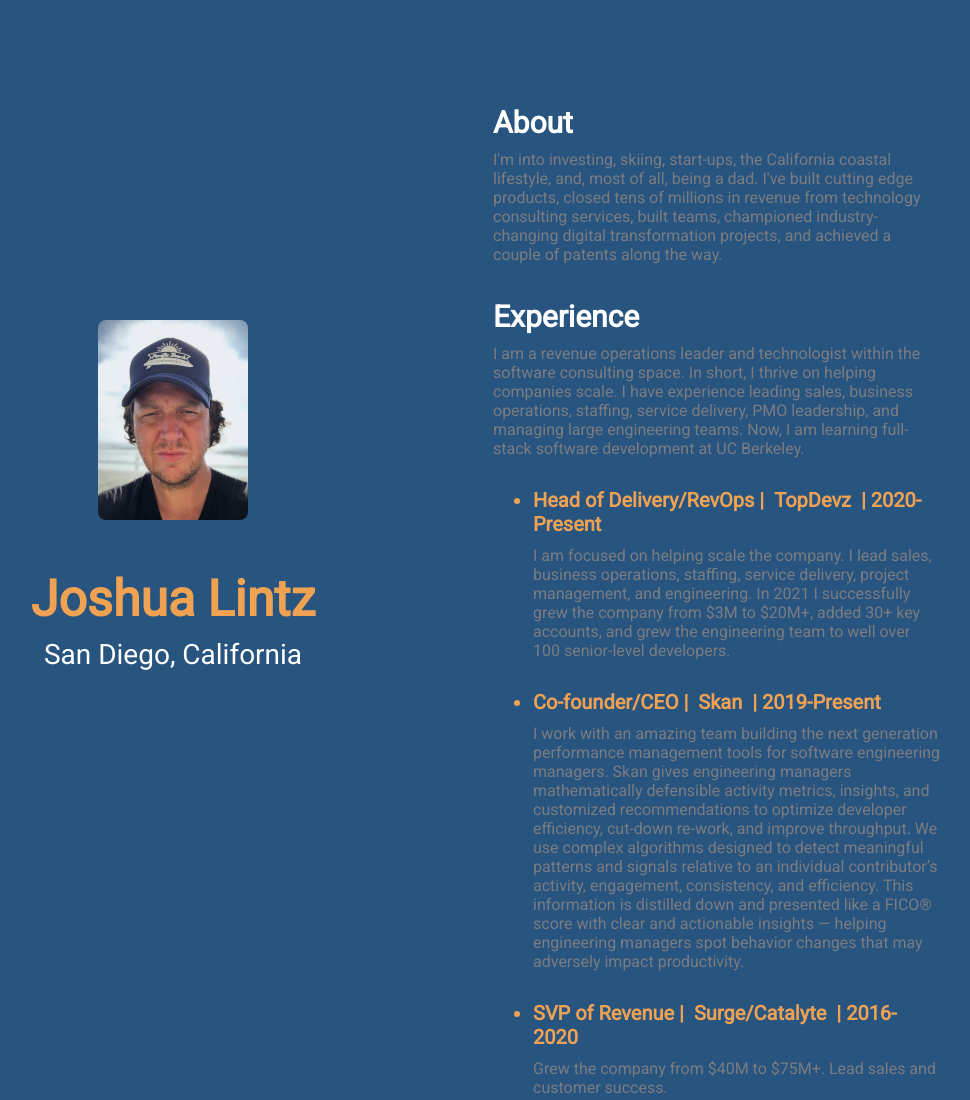
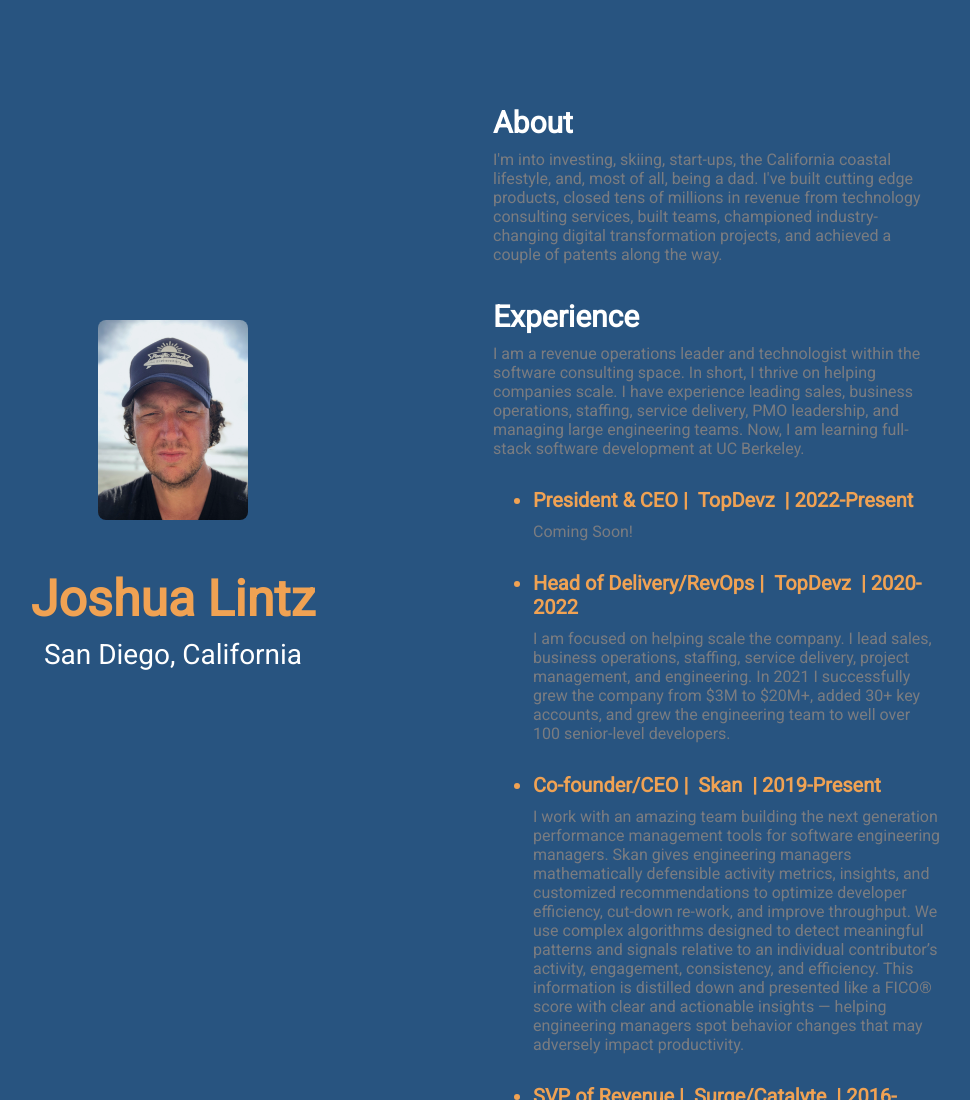
Before and after one commit to joshualintz/joshualintz, a plain HTML site: page index.html in a window 1280 px wide. Shown: the top 1100 px of the page, without its empty margins (147-1117 px from the left). Drawn offline with Linux system fonts and the light colour scheme.

Commit message:
updated topdevz

```diff
--- a/index.html
+++ b/index.html
@@ -35,7 +35,13 @@
                 </p>
                 <ul>
                     <li>
-                        <h3>Head of Delivery/RevOps | <a href="https://www.topdevz.com" target="_blank">TopDevz</a> | 2020-Present</h3>
+                        <h3>President & CEO | <a href="https://www.topdevz.io" target="_blank">TopDevz</a> | 2022-Present</h3>
+                        <p>
+                            Coming Soon!
+                        </p>
+                    </li>
+                    <li>
+                        <h3>Head of Delivery/RevOps | <a href="https://www.topdevz.io" target="_blank">TopDevz</a> | 2020-2022</h3>
                         <p>
                             I am focused on helping scale the company. I lead sales, business operations, staffing, service delivery, project management, and engineering.
                             In 2021 I successfully grew the company from $3M to $20M+, added 30+ key accounts, and grew the engineering team to well over 100 senior-level developers.
```
